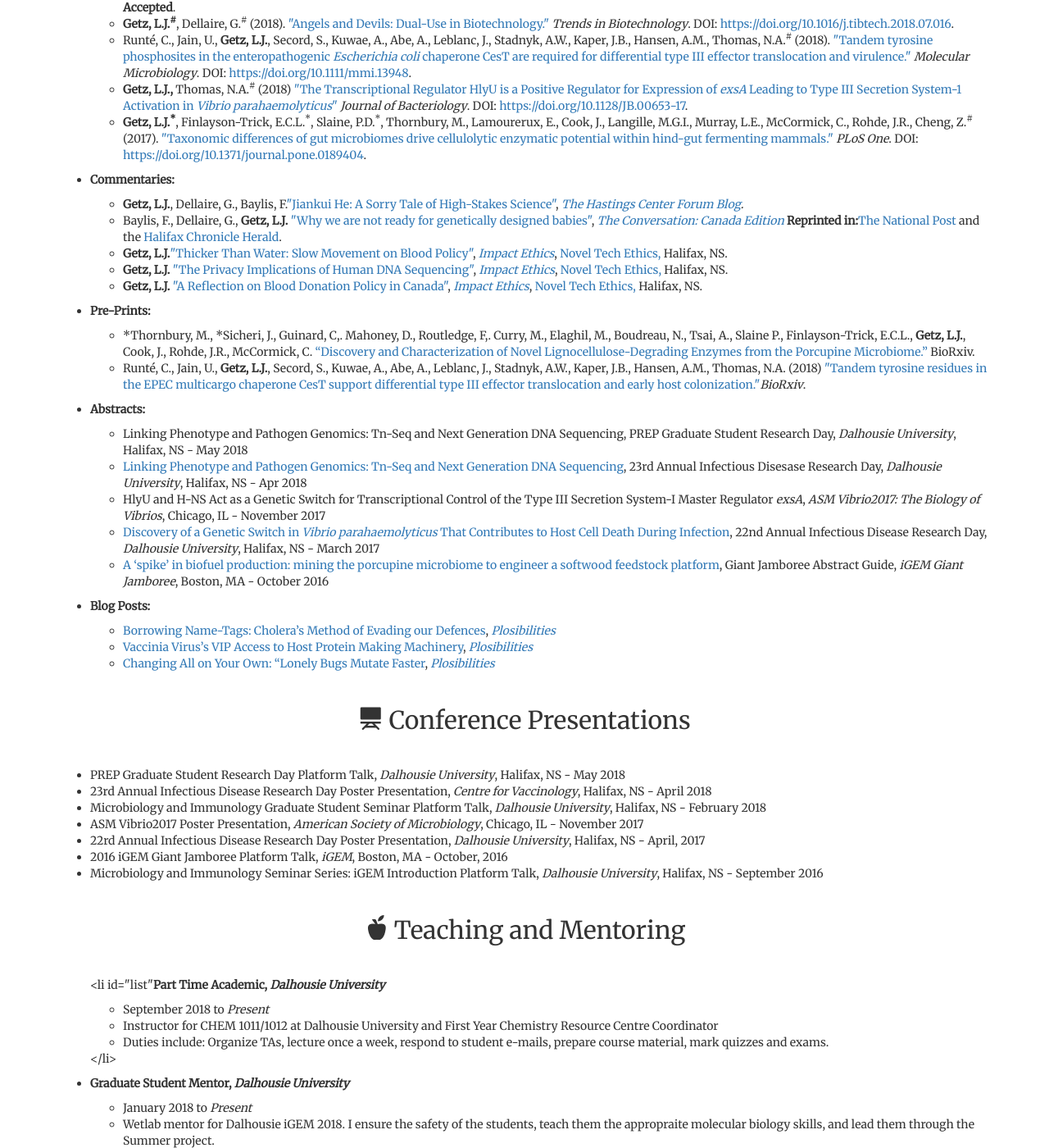
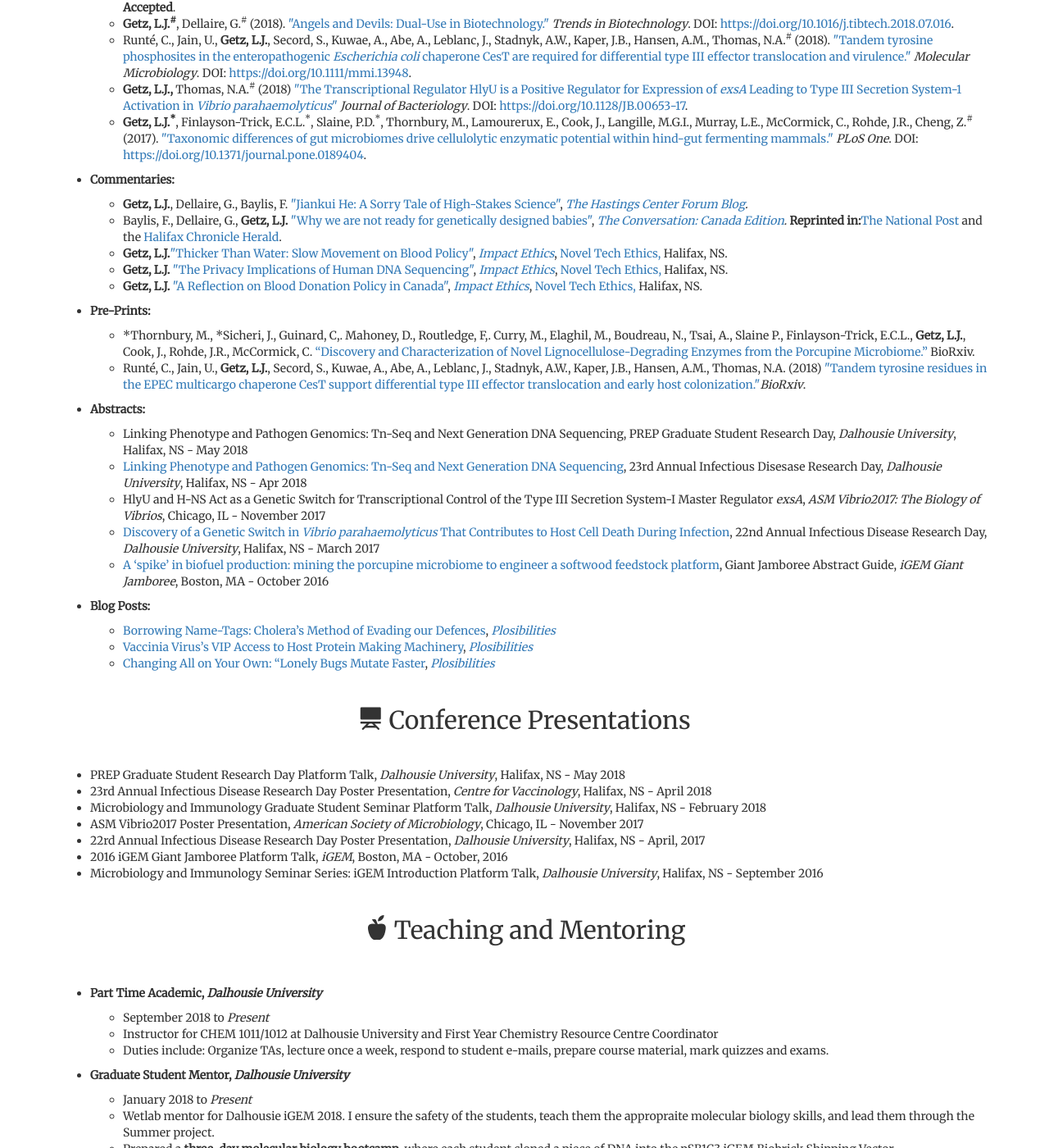
Before and after one commit to LandonGetz/OldCVWebsite, a Jekyll site: the page built from index.md, in a window 1280 px wide and 1400 px high, scrolled down 2304 px. Shown: the whole window at 82% size. Built offline with Jekyll 4.4.1, drawn with Linux system fonts in a browser that asks for light colours; nearby versions of some CDN libraries.

Commit message:
Code clean-up
Tidying up the code

```diff
--- a/index.md
+++ b/index.md
@@ -130,8 +130,8 @@ scroll: true
             </ul>
     <li id="list"><b>Commentaries:</b>
             <ul id="sublist">
-                <li><b>Getz, L.J.</b>, Dellaire, G., Baylis, F.<a href="https://www.thehastingscenter.org/jiankui-sorry-tale-high-stakes-science/" target="_blank">"Jiankui He: A Sorry Tale of High-Stakes Science"</a>, <i><a href="https://www.thehastingscenter.org/publications-resources/forum/" target="_blank">The Hastings Center Forum Blog</a>.</i></li>
-                <li>Baylis, F., Dellaire, G., <b>Getz, L.J.</b><a href="https://theconversation.com/why-we-are-not-ready-for-genetically-designed-babies-107756" target="_blank"> "Why we are not ready for genetically designed babies"</a>, <i><a href="https://theconversation.com/ca" target="_blank">The Conversation: Canada Edition</a></i><b> Reprinted in:</b><a href="https://nationalpost.com/pmn/news-pmn/why-we-are-not-ready-for-genetically-designed-babies" target="_blank">The National Post</a> and the <a href="https://www.thechronicleherald.ca/opinion/opinion-why-we-are-not-ready-for-genetically-designed-babies-263999/" target="_blank">Halifax Chronicle Herald</a>.</li>
+                <li><b>Getz, L.J.</b>, Dellaire, G., Baylis, F. <a href="https://www.thehastingscenter.org/jiankui-sorry-tale-high-stakes-science/" target="_blank">"Jiankui He: A Sorry Tale of High-Stakes Science"</a>, <i><a href="https://www.thehastingscenter.org/publications-resources/forum/" target="_blank">The Hastings Center Forum Blog</a>.</i></li>
+                <li>Baylis, F., Dellaire, G., <b>Getz, L.J.</b><a href="https://theconversation.com/why-we-are-not-ready-for-genetically-designed-babies-107756" target="_blank"> "Why we are not ready for genetically designed babies"</a>, <i><a href="https://theconversation.com/ca" target="_blank">The Conversation: Canada Edition</a>.</i><b> Reprinted in:</b><a href="https://nationalpost.com/pmn/news-pmn/why-we-are-not-ready-for-genetically-designed-babies" target="_blank">The National Post</a> and the <a href="https://www.thechronicleherald.ca/opinion/opinion-why-we-are-not-ready-for-genetically-designed-babies-263999/" target="_blank">Halifax Chronicle Herald</a>.</li>
                 <li><b>Getz, L.J.</b><a href="https://impactethics.ca/2018/10/26/thicker-than-water-slow-movement-on-blood-policy/" target="_blank">"Thicker Than Water: Slow Movement on Blood Policy"</a>, <i><a href="http://www.impactethics.ca" target="_blank">Impact Ethics</a></i>, <a href="https://www.dal.ca/sites/noveltechethics.html" target="_blank">Novel Tech Ethics,</a> Halifax, NS.</li>
                 <li><b>Getz, L.J. </b><a href="https://impactethics.ca/2018/05/11/the-privacy-implications-of-human-dna-sequencing/" target="_blank">"The Privacy Implications of Human DNA Sequencing"</a>, <i><a href="http://www.impactethics.ca" target="_blank">Impact Ethics</a></i>, <a href="https://www.dal.ca/sites/noveltechethics.html" target="_blank">Novel Tech Ethics,</a> Halifax, NS.</li>
                 <li><b>Getz, L.J. </b><a href="https://impactethics.ca/2017/08/24/a-reflection-on-blood-donation-policy-in-canada/" target="_blank">"A Reflection on Blood Donation Policy in Canada"</a>, <i><a href="http://www.impactethics.ca" target="_blank">Impact Ethics</a></i>, <a href="https://www.dal.ca/sites/noveltechethics.html" target="_blank">Novel Tech Ethics,</a> Halifax, NS.</li>
@@ -141,17 +141,17 @@ scroll: true
             <ul id="sublist">
                 <li>*Thornbury, M., *Sicheri, J., Guinard, C,. Mahoney, D., Routledge, F,. Curry, M., Elaghil, M., Boudreau, N., Tsai, A., Slaine P., Finlayson-Trick, E.C.L., <b>Getz, L.J.</b>, Cook, J., Rohde, J.R., McCormick, C. <a href="https://www.biorxiv.org/content/early/2018/03/27/288985" target="_blank">“Discovery and Characterization of Novel Lignocellulose-Degrading Enzymes from the Porcupine Microbiome.”</a> BioRxiv.</li>
                 <li>Runté, C., Jain, U., <b>Getz, L.J.</b>, Secord, S., Kuwae, A., Abe, A., Leblanc, J., Stadnyk, A.W., Kaper, J.B., Hansen, A.M., Thomas, N.A. (2018) <a href="https://www.biorxiv.org/content/early/2018/02/22/270066" target="_blank">"Tandem tyrosine residues in the EPEC multicargo chaperone CesT support differential type III effector translocation and early host colonization."</a><i>BioRxiv</i>.</li>
-
-            </ul></li>
-     <li id="list"><b>Abstracts: </b>
-            <ul id="sublist">
+            </ul>
+    </li>
+    <li id="list"><b>Abstracts: </b>
+         <ul id="sublist">
                 <li>Linking Phenotype and Pathogen Genomics: Tn-Seq and Next Generation DNA Sequencing, PREP Graduate Student Research Day, <i>Dalhousie University</i>, Halifax, NS - May 2018</li>
                 <li><a href="http://centerforvaccinology.ca/wp-content/uploads/2018/03/2018-Research-Day-Handbook-1.pdf" target="_blank">Linking Phenotype and Pathogen Genomics: Tn-Seq and Next Generation DNA Sequencing</a>, 23rd Annual Infectious Disesase Research Day, <i>Dalhousie University</i>, Halifax, NS - Apr 2018</li>
                 <li>HlyU and H-NS Act as a Genetic Switch for Transcriptional Control of the Type III Secretion System-I Master Regulator <i>exsA</i>, <i>ASM Vibrio2017: The Biology of Vibrios</i>, Chicago, IL - November 2017</li>
                 <li><a href="http://centerforvaccinology.ca/wp-content/uploads/2016/03/Handbook-10Apr2017.pdf" target="_blank">Discovery of a Genetic Switch in <i>Vibrio parahaemolyticus</i> That Contributes to Host Cell Death During Infection</a>, 22nd Annual Infectious Disease Research Day, <i>Dalhousie University</i>, Halifax, NS - March 2017</li>
                 <li><a href="http://2016.igem.org/wiki/images/9/9d/IGEM2016_GiantJamboree_booklet.pdf" target="_blank">A ‘spike’ in biofuel production: mining the porcupine microbiome to engineer a softwood feedstock platform</a>, Giant Jamboree Abstract Guide, <i>iGEM Giant Jamboree</i>, Boston, MA - October 2016</li>
             </ul>
-            </li>
+    </li>
     <li id="list"><b>Blog Posts:</b>
         <ul id="sublist">
         <li><a href="https://plosibilities.wordpress.com/2018/03/02/borrowing-name-tags-choleras-method-of-evading-our-defences/" target="_blank">Borrowing Name-Tags: Cholera’s Method of Evading our Defences</a>, <a href="http://www.plosibilities.wordpress.com" target="_blank"><i>Plosibilities</i></a></li>
@@ -171,9 +171,8 @@ scroll: true
         <li>Microbiology and Immunology Seminar Series: iGEM Introduction Platform Talk, <i>Dalhousie University</i>, Halifax, NS - September 2016</li>
     </ul>
     <h2><span class="glyphicon glyphicon-apple" aria-hidden="true"></span> Teaching and Mentoring</h2>
-
 	<ul id="list">
-        <li id="list"<b>Part Time Academic, <i>Dalhousie University</i></b>
+        <li id="list"><b>Part Time Academic, <i>Dalhousie University</i></b>
         <ul id="sublist">
             <li>September 2018 to <i>Present</i></li>
             <li>Instructor for CHEM 1011/1012 at Dalhousie University and First Year Chemistry Resource Centre Coordinator</li>
@@ -333,7 +332,6 @@ scroll: true
         <li>2013 Fall – Faculty of Science Dean’s List</li>
         <li>2013 Dalhousie University Entrance Scholarship - $750</li>
         <li>2013 Alexander Rutherford Scholarship - $2,500</li>
-
     </ul>
     <h2><span class="fa fa-newspaper-o" aria-hidden="true"></span> Media</h2>
     <ul id="list">
```
